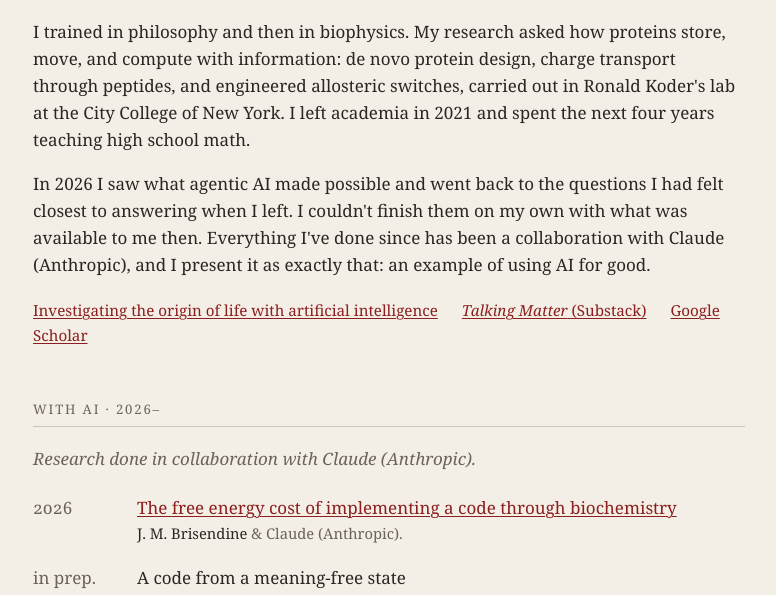
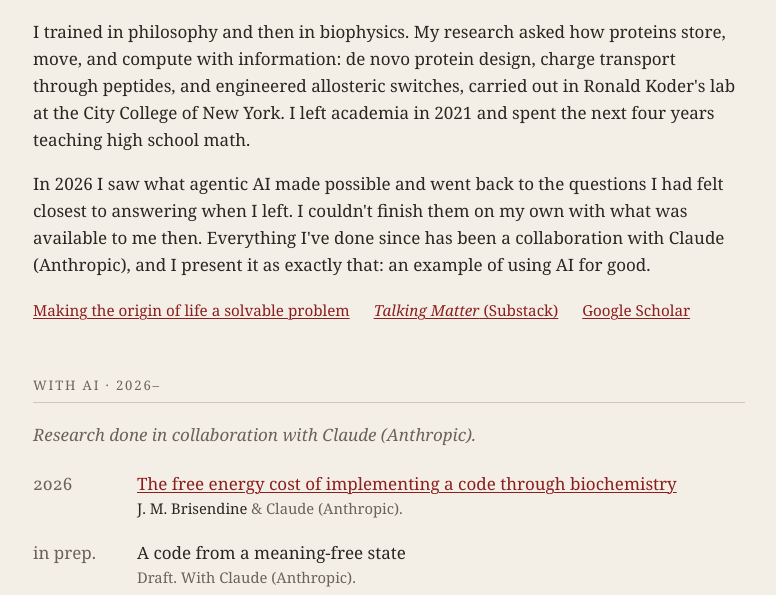
Before and after one commit to JosephBrisendine/josephbrisendine.github.io, a plain HTML site: page index.html in a window 1280 px wide. Shown: the part 153-748 px from the top of the page, without its empty margins (251-1027 px from the left). Drawn offline with Linux system fonts and the light colour scheme.

Commit message:
Homepage project link text: Making the origin of life a solvable problem
Co-Authored-By: Claude Opus 5.5 <noreply@anthropic.com>
Claude-Session: https://claude.ai/code/session_01KoBUPx5mnhARouKRM48r4A

```diff
--- a/index.html
+++ b/index.html
@@ -98,7 +98,7 @@
     <p>In 2026 I saw what agentic AI made possible and went back to the questions I had felt closest to answering when I left. I couldn't finish them on my own with what was available to me then. Everything I've done since has been a collaboration with Claude (Anthropic), and I present it as exactly that: an example of using AI for good.</p>
   </div>
   <nav class="links">
-    <a href="origin-of-life-solvable.html">Investigating the origin of life with artificial intelligence</a>
+    <a href="origin-of-life-solvable.html">Making the origin of life a solvable problem</a>
     <a href="https://josephmurphybrisendine.substack.com"><em>Talking Matter</em> (Substack)</a>
     <a href="https://scholar.google.com/scholar?q=%22JM+Brisendine%22">Google Scholar</a>
   </nav>
```
